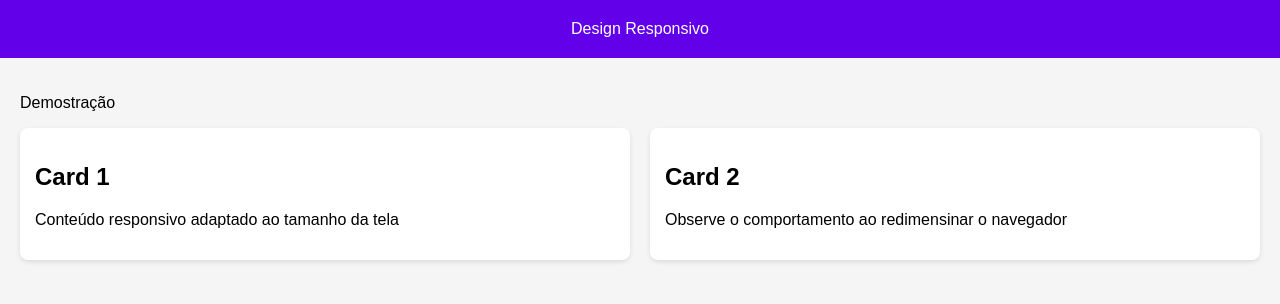
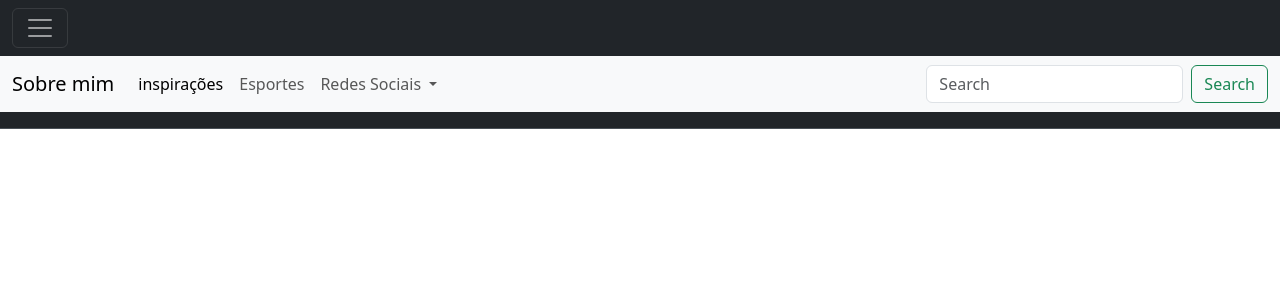
Before and after one commit to joao-rs10/FrontEnd, a plain HTML site: page front/index.html in a window 1280 px wide. Drawn offline with nearby package versions, Linux system fonts and the light colour scheme.

Commit message:
boostrap

```diff
--- a/front/index.html
+++ b/front/index.html
@@ -1,75 +1,62 @@
-<!DOCTYPE html>
+<!doctype html>
 <html lang="en">
-
-<head>
-    <meta charset="UTF-8">
-    <meta name="viewport" content="width=device-width, initial-scale=1.0">
-    <title>Exemplo de Design Responsivo</title>
-    <style>
-        /* Estilo base Mobile First*/
-        body {
-            font-family: Arial, Helvetica, sans-serif;
-            margin: 0;
-            padding: 0%;
-            background-color: #f5f5f5
-        }
-
-        header {
-            background-color: #6200ea;
-            color: white;
-            padding: 20px;
-            text-align: center;
-        }
-
-        .container {
-            padding: 20px;
-        }
-        .card {
-            background-color: white;
-            border-radius: 8px;
-            box-shadow: 0 2px 5px rgba(0, 0, 0, 0.1);
-            margin-bottom: 20px;
-            padding: 15px;
-        }
-
-        /*Media Queries: adapta o layout para telas maiores*/
-        @media(min-width:768px) {
-            .cards {
-                display: flex;
-                gap: 20px;
-            }
-
-            .card {
-                flex: 1;
-            }
-        }
-
-        /*Container queries: adapta elementos com base no tamanho do container*/
-        @container(min-width:600px) {
-            .card h2 {
-                font-size: 2rem;
-                color: blue;
-            }
-
-        }
-    </style>
-</head>
-
-<body>
-    <header>Design Responsivo</header>
-    <div class="container">
-        <p>Demostração</p>
-        <div class="cards">
-            <div class="card">
-                <h2>Card 1</h2>
-                <p>Conteúdo responsivo adaptado ao tamanho da tela</p>
-            </div>
-            <div class="card">
-                <h2>Card 2</h2>
-                <p>Observe o comportamento ao redimensinar o navegador</p>
-            </div>
-        </div>
+  <head>
+    <meta charset="utf-8">
+    <meta name="viewport" content="width=device-width, initial-scale=1">
+    <title>Biografia</title>
+    <link href="https://cdn.jsdelivr.net/npm/bootstrap@5.3.7/dist/css/bootstrap.min.css" rel="stylesheet" integrity="sha384-LN+7fdVzj6u52u30Kp6M/trliBMCMKTyK833zpbD+pXdCLuTusPj697FH4R/5mcr" crossorigin="anonymous">
+  </head>
+  <body>
+    <script src="https://cdn.jsdelivr.net/npm/bootstrap@5.3.7/dist/js/bootstrap.bundle.min.js" integrity="sha384-ndDqU0Gzau9qJ1lfW4pNLlhNTkCfHzAVBReH9diLvGRem5+R9g2FzA8ZGN954O5Q" crossorigin="anonymous"></script>
+    <div class="collapse" id="navbarToggleExternalContent" data-bs-theme="dark">
+  <div class="bg-dark p-4">
+    <h5 class="text-body-emphasis h4">BIOGRAFIA</h5>
+    <span class="text-body-secondary">ALGUNS FATOS SOBRE MIM.</span>
+  </div>
+</div>
+<nav class="navbar navbar-dark bg-dark">
+  <div class="container-fluid">
+    <button class="navbar-toggler" type="button" data-bs-toggle="collapse" data-bs-target="#navbarToggleExternalContent" aria-controls="navbarToggleExternalContent" aria-expanded="false" aria-label="Toggle navigation">
+      <span class="navbar-toggler-icon"></span>
+    </button>
+  </div>
+</nav>
+    <nav class="navbar navbar-expand-lg bg-body-tertiary">
+  <div class="container-fluid">
+    <a class="navbar-brand" href="#">Sobre mim</a>
+    <button class="navbar-toggler" type="button" data-bs-toggle="collapse" data-bs-target="#navbarSupportedContent" aria-controls="navbarSupportedContent" aria-expanded="false" aria-label="Toggle navigation">
+      <span class="navbar-toggler-icon"></span>
+    </button>
+    <div class="collapse navbar-collapse" id="navbarSupportedContent">
+      <ul class="navbar-nav me-auto mb-2 mb-lg-0">
+        <li class="nav-item">
+          <a class="nav-link active" aria-current="page" href="#">inspirações</a>
+        </li>
+        <li class="nav-item">
+          <a class="nav-link" href="#">Esportes</a>
+        </li>
+        <li class="nav-item dropdown">
+          <a class="nav-link dropdown-toggle" href="#" role="button" data-bs-toggle="dropdown" aria-expanded="false">
+            Redes Sociais
+          </a>
+          <ul class="dropdown-menu">
+            <li><a class="dropdown-item" href="https://www.instagram.com/">Instagram</a></li>
+            <li><a class="dropdown-item" href="https://www.tiktok.com/">Tik Tok</a></li>
+            <li><hr class="dropdown-divider"></li>
+            <li><a class="dropdown-item" href="https://www.x.com/">Twitter</a></li>
+          </ul>
+        </li>
+        <li class="nav-item">
+          <a class="nav-link disabled" aria-disabled="true"></a>
+        </li>
+      </ul>
+      <form class="d-flex" role="search">
+        <input class="form-control me-2" type="search" placeholder="Search" aria-label="Search"/>
+        <button class="btn btn-outline-success" type="submit">Search</button>
+      </form>
     </div>
+  </div>
+</nav>
+<nav class="navbar bg-dark border-bottom border-body" data-bs-theme="dark"></nav>
 </body>
-
 </html>
```
Also changed, not shown: front/style.css (added).
